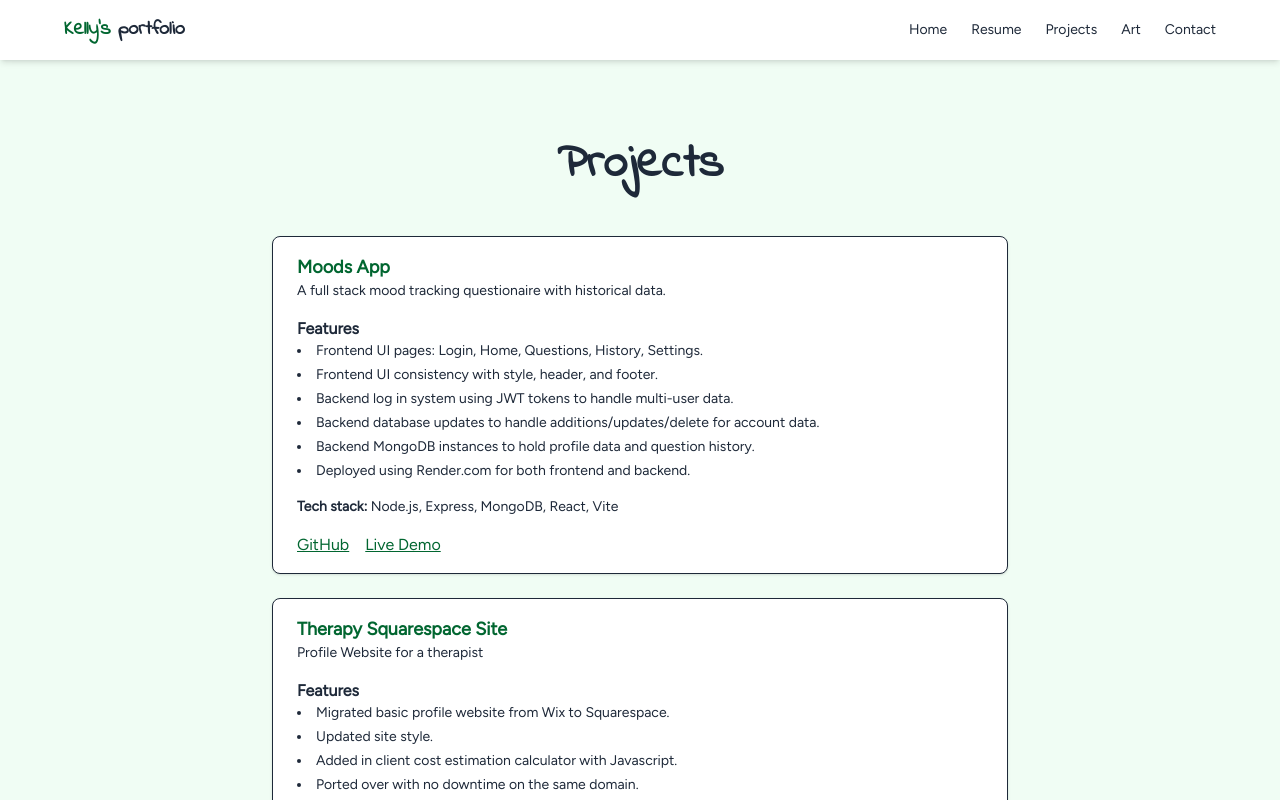
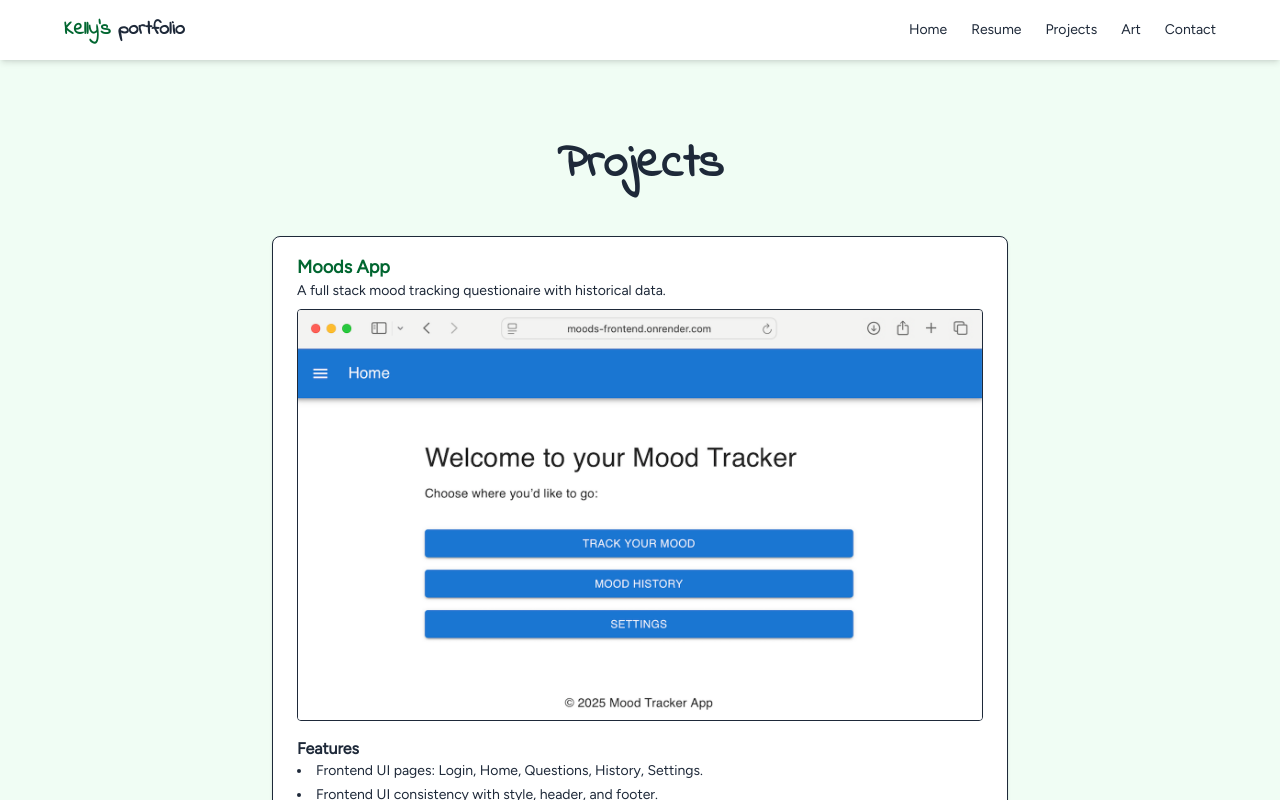
Before and after one commit to kpscanlon92/personal-site, a React (Vite) app: page /projects in a window 1280 px wide. Shown: the top 800 px of the page. Built offline with nearby package versions, Linux system fonts and the light colour scheme.

Commit message:
Picture for moods

```diff
--- a/src/data/projects.ts
+++ b/src/data/projects.ts
@@ -17,7 +17,7 @@ export const projects: Project[] = [
     {
         title: "Moods App",
         description: "A full stack mood tracking questionaire with historical data.",
-        image: "",
+        image: "/moodsUI.png",
         link: "https://moods-frontend.onrender.com/pages/login",
         github: "https://github.com/kpscanlon92/moods",
         details: {
--- a/src/pages/Projects.tsx
+++ b/src/pages/Projects.tsx
@@ -9,18 +9,17 @@ export default function Projects() {
                 {projects.map((proj, i) => (
                     <div key={i}
                         className="border border-neutral rounded-lg shadow-sm overflow-hidden bg-white">
-                        <div className="px-6 max-h-[1000px] py-4 opacity-100">
+                        <div className="px-6 py-4">
                             <span className="text-lg font-semibold text-primary">{proj.title}</span>
+                            <p className="text-sm mb-2">{proj.description}</p>
                             <div className="space-y-4">
                                 {proj.image && (
                                     <img
                                         src={proj.image}
                                         alt={proj.title}
-                                        className="rounded w-full max-h-60 object-cover"
+                                        className="border border-neutral rounded w-full object-cover"
                                     />
                                 )}
-
-                                <p className="text-sm">{proj.description}</p>
 
                                 {proj.details?.features && (
                                     <div>
```
Also changed, not shown: public/moodsUI.png (added).
